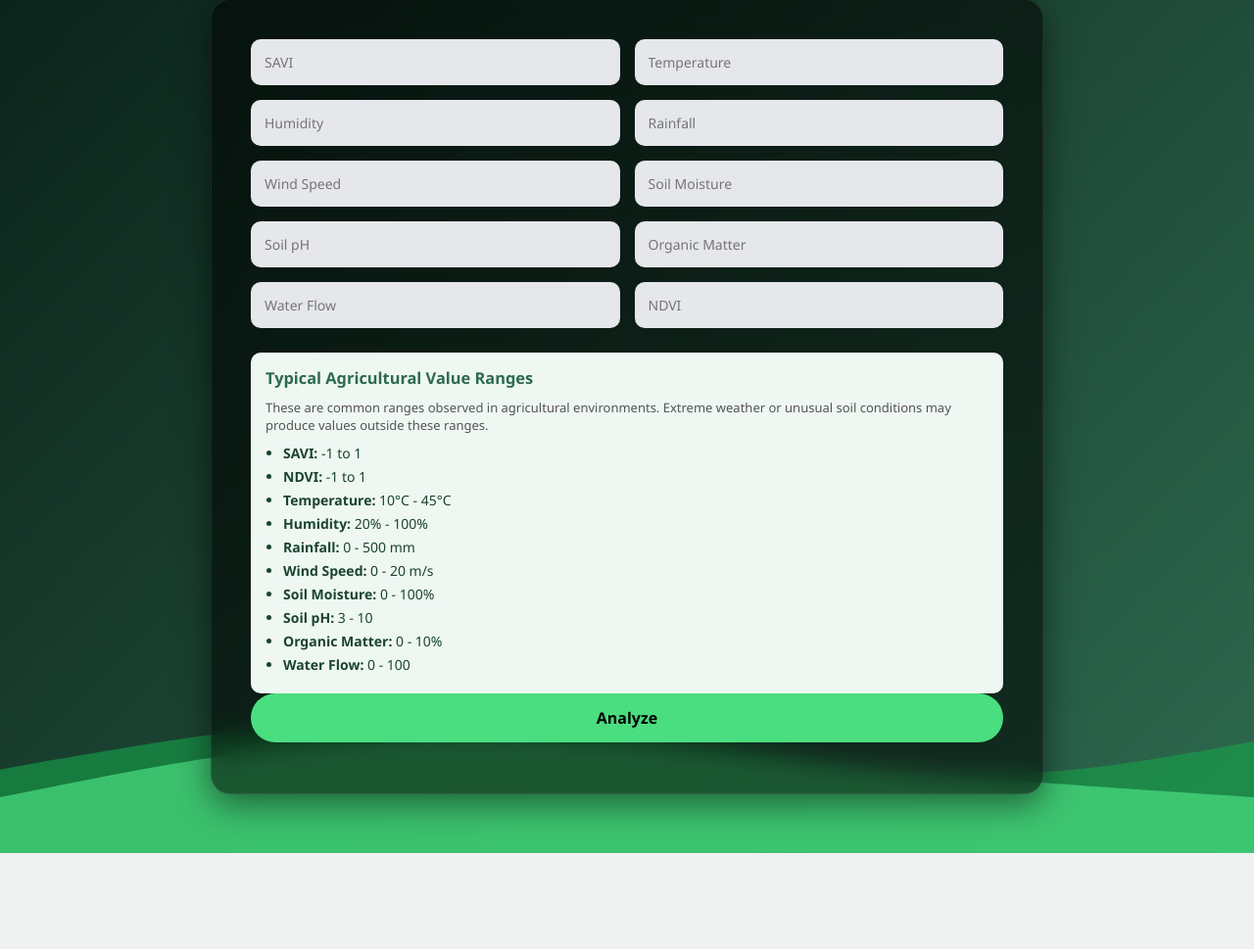
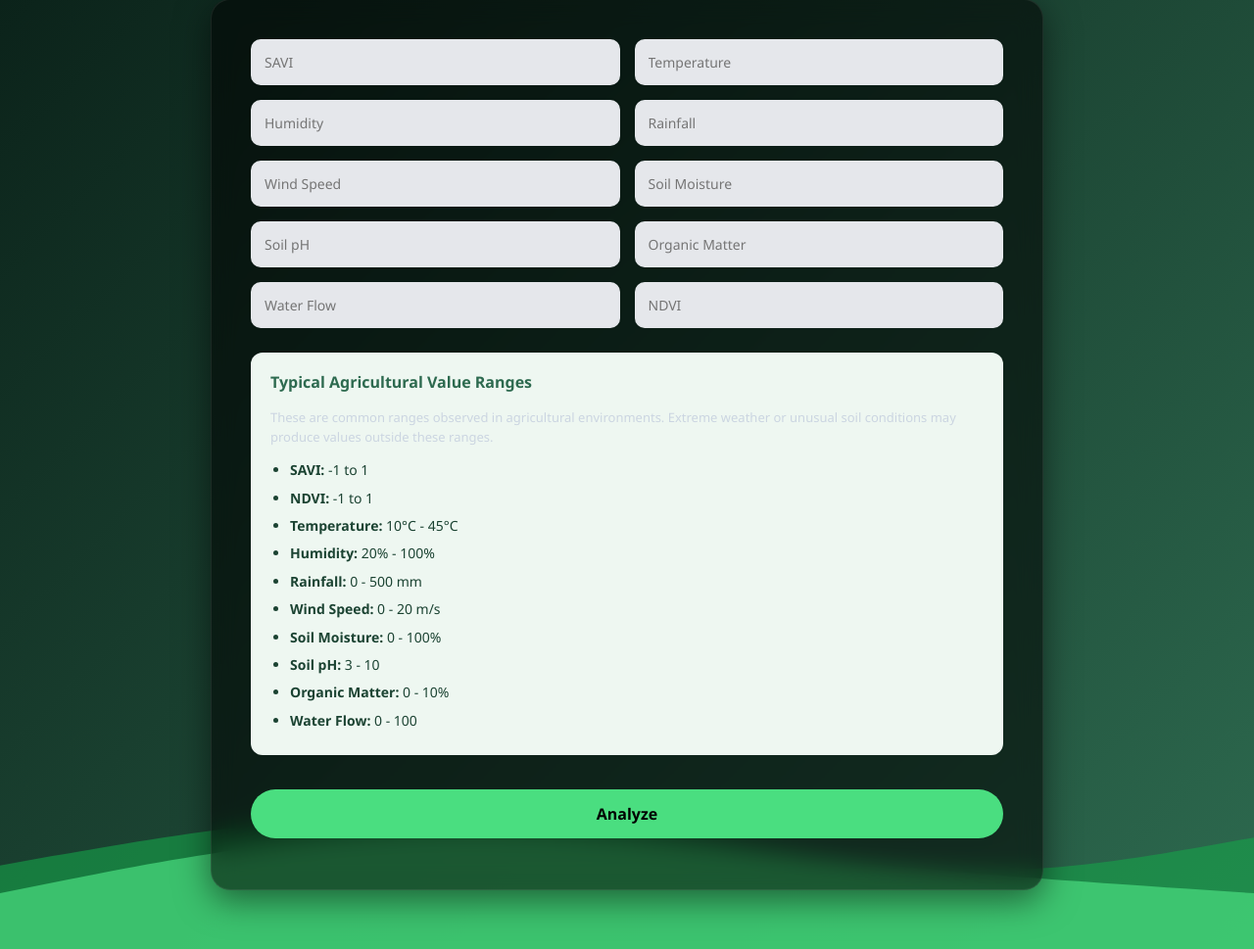
Before and after one commit to Samm005/AgriAI, a Flask app: page /detection in a window 1280 px wide. Shown: the part 212-1181 px from the top of the page at 98% size. Before the commit the page ends 1083 px from the top, so only its background shows below. Run offline with Flask 3, Linux system fonts and the light colour scheme; parts of the project's set-up code (start-up, migrations or seed data) failed here and were passed over.

Commit message:
small changes to css in detection page

```diff
--- a/static/css/detection.css
+++ b/static/css/detection.css
@@ -138,6 +138,8 @@ font-size:16px;
 font-weight:600;
 cursor:pointer;
 transition:0.3s;
+
+margin-top:10px;   /* spacing from hint box */
 }
 
 button:hover{
@@ -268,28 +270,47 @@ font-weight:500;
 
 .hint-note{
 font-size:13px;
-margin-bottom:10px;
-color:#555;
+margin-bottom:12px;
+color:#cbd5e1;
 }
 
 .hint-box{
-margin-top:20px;
+
+margin-top:25px;
+margin-bottom:25px;
+
 background:#eef7f1;
-padding:15px;
-border-radius:10px;
+
+padding:18px 20px;
+
+border-radius:12px;
+
 font-size:14px;
+
 color:#1b4332;
+
+line-height:1.6;
+
 }
 
 .hint-box h3{
-margin-bottom:10px;
+
+margin-bottom:12px;
+
 color:#2d6a4f;
+
+font-size:16px;
+
 }
 
 .hint-box ul{
-padding-left:18px;
+
+padding-left:20px;
+
 }
 
 .hint-box li{
-margin-bottom:5px;
+
+margin-bottom:6px;
+
 }
```
